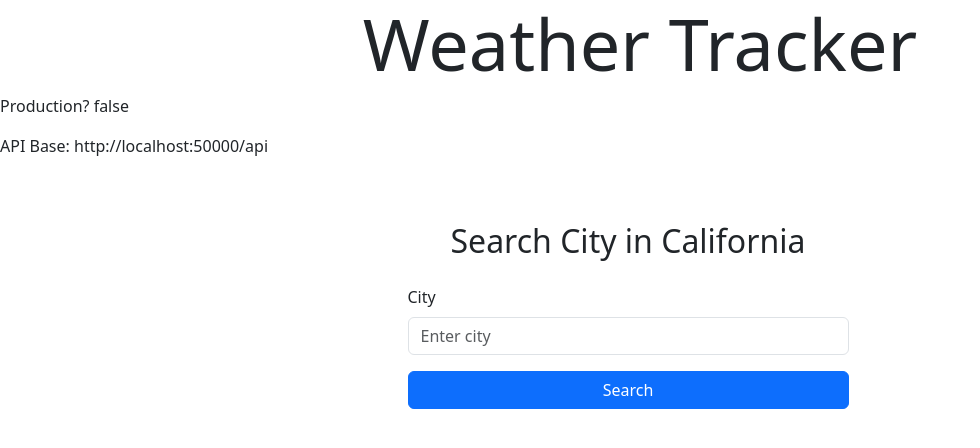
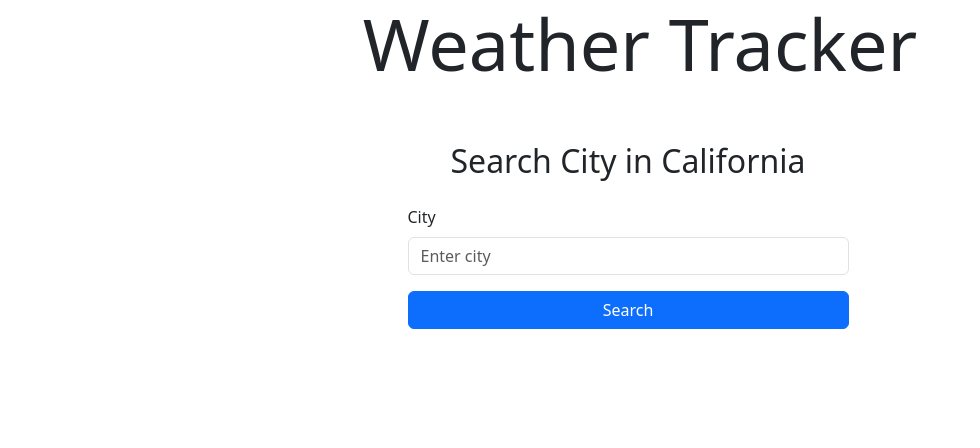
Before and after one commit to benitopatino/weathertracker-ui, an Angular app: page / in a window 1280 px wide. Shown: the top 448 px of the page, without its empty margins (0-980 px from the left). Built offline with nearby package versions, Linux system fonts and the light colour scheme.

Commit message:
remove debug info

```diff
--- a/src/app/app.html
+++ b/src/app/app.html
@@ -1,5 +1,2 @@
-
-<p>Production? {{ env.production }}</p>
-<p>API Base: {{ env.apiBaseUrl }}</p>
 <app-search />
 <router-outlet />
```
